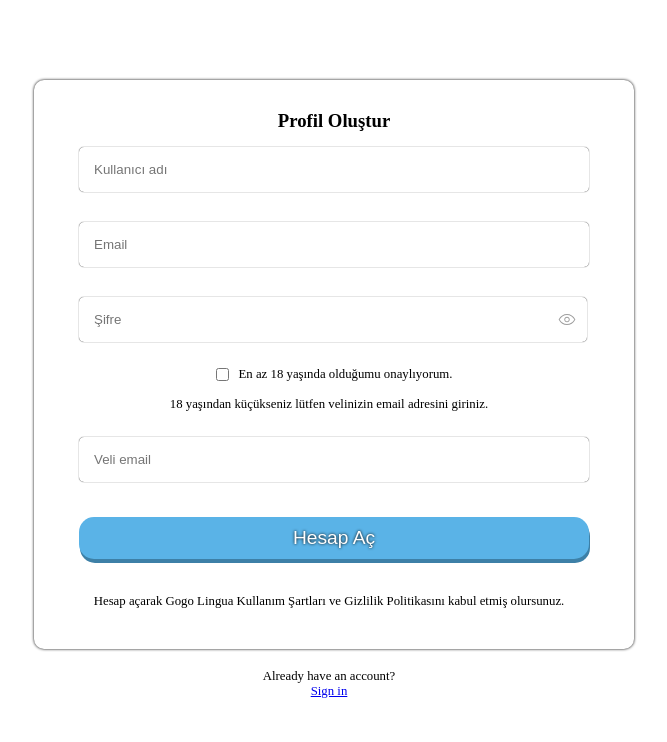
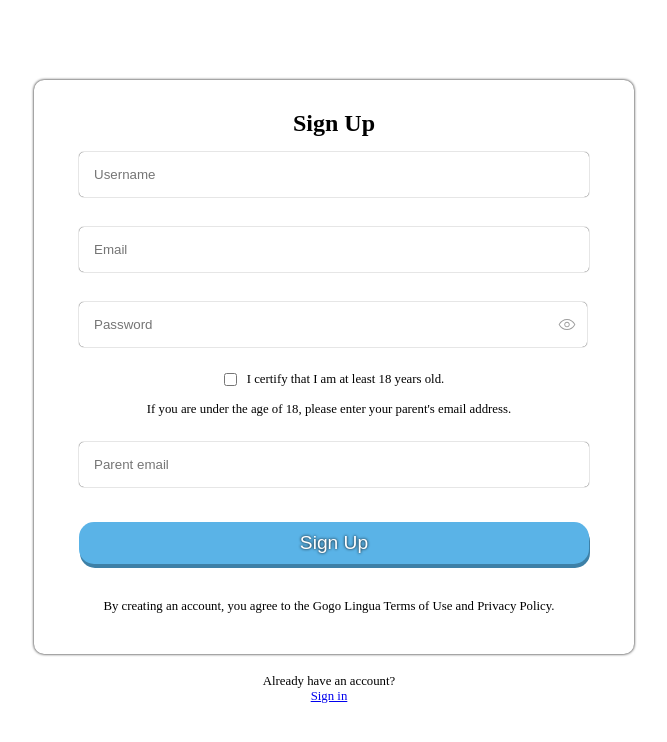
Before and after one commit to elearning-plaform/elearning-web, a React (Create React App) app: page /signup in a window 1280 px wide. Shown: the top 742 px of the page, without its empty margins (306-973 px from the left). Built offline with nearby package versions, Linux system fonts and the light colour scheme; no server answers.

Commit message:
back to English

```diff
--- a/src/page/Signup.tsx
+++ b/src/page/Signup.tsx
@@ -92,7 +92,7 @@ const Signup = () => {
                 className="form"
                 onSubmit={onSubmit}
             >
-                <h3> Profil Oluştur </h3>
+                <h2> Sign Up </h2>
 
                 <input
                     // USERNAME
@@ -101,7 +101,7 @@ const Signup = () => {
                     value={username}
                     onChange={(e) => setUserName(e.target.value)}
                     required
-                    placeholder="Kullanıcı adı"
+                    placeholder="Username"
                 />
                 <input
                     // EMAIL
@@ -120,7 +120,7 @@ const Signup = () => {
                         value={password}
                         onChange={(e) => setPassword(e.target.value)}
                         required
-                        placeholder="Şifre"
+                        placeholder="Password"
                         minLength={6}
                     />
                     <img
@@ -139,10 +139,10 @@ const Signup = () => {
                         onChange={handleCheckboxChange}
                         checked={isChecked}
                     />
-                    <label htmlFor="okayToEmail">En az 18 yaşında olduğumu onaylıyorum.</label>
+                    <label htmlFor="okayToEmail">I certify that I am at least 18 years old.</label>
                 </div>
 
-                <p>18 yaşından küçükseniz lütfen velinizin email adresini giriniz.</p>
+                <p>If you are under the age of 18, please enter your parent's email address.</p>
 
                 <input
                     // PARENTS EMAIL
@@ -152,14 +152,14 @@ const Signup = () => {
                     onChange={(e) => setParentConfirm(e.target.value)}
                     required={!isChecked}
                     disabled={isChecked}
-                    placeholder="Veli email"
+                    placeholder="Parent email"
                 />
 
+
                 <button className="form-submit">
-                    Hesap Aç</button>
+                    Sign Up</button>
 
-                <p>Hesap açarak Gogo Lingua Kullanım Şartları ve Gizlilik Politikasını
-                    kabul etmiş olursunuz.</p>
+                <p>By creating an account, you agree to the Gogo Lingua Terms of Use and Privacy Policy.</p>
 
             </form>
 
```
